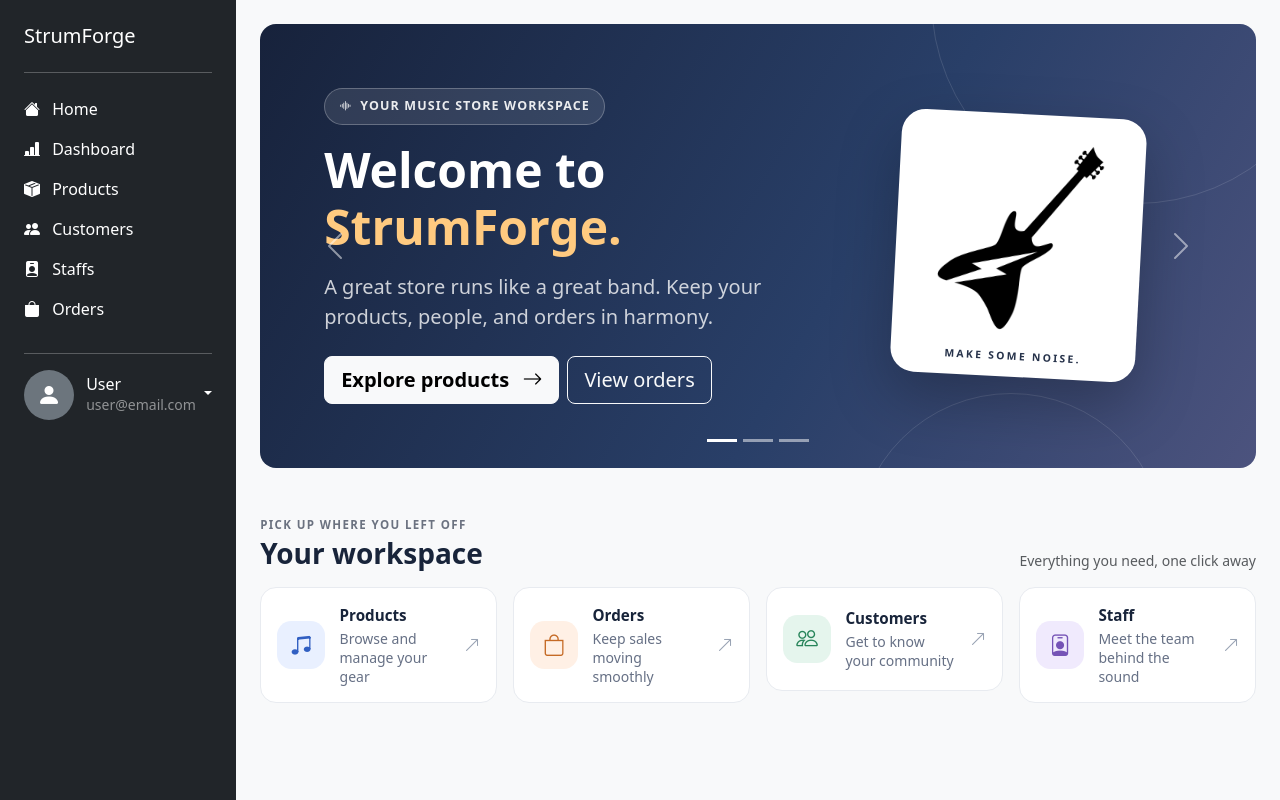
After one commit to aresiff/pt-1, a PHP site: page /home.php in a window 1280 px wide. The commit adds this page. Run offline with PHP 8.4, Linux system fonts and the light colour scheme.

Commit message:
Step 10 of the Project Task 1
 Create home.php for the front page and link sidebar items

```diff
--- a/header.php
+++ b/header.php
@@ -2,7 +2,7 @@
 <html lang="en">
 <head>
   <meta name="viewport" content="width=device-width, initial-scale=1.0">
-  <title>My App</title>
+  <title>StrumForge</title>
   <link href="https://cdn.jsdelivr.net/npm/bootstrap@5.3.0-alpha3/dist/css/bootstrap.min.css" rel="stylesheet">
   <link href="https://cdn.jsdelivr.net/npm/bootstrap-icons@1.13.1/font/bootstrap-icons.min.css" rel="stylesheet">
 </head>
--- /dev/null
+++ b/home.php
@@ -0,0 +1,354 @@
+<?php
+ob_start();
+?>
+
+<main class="home-page">
+    <section class="home-hero mb-5" aria-label="StrumForge welcome carousel">
+        <div id="homeCarousel" class="carousel slide carousel-fade" data-bs-ride="carousel" data-bs-interval="6500">
+            <div class="carousel-indicators">
+                <button type="button" data-bs-target="#homeCarousel" data-bs-slide-to="0" class="active" aria-current="true" aria-label="Welcome"></button>
+                <button type="button" data-bs-target="#homeCarousel" data-bs-slide-to="1" aria-label="Product management"></button>
+                <button type="button" data-bs-target="#homeCarousel" data-bs-slide-to="2" aria-label="Order management"></button>
+            </div>
+            <div class="carousel-inner rounded-4">
+                <div class="carousel-item active">
+                    <div class="home-hero-panel home-hero-panel--welcome">
+                        <div class="row align-items-center g-4">
+                            <div class="col-lg-7">
+                                <span class="home-eyebrow"><i class="bi bi-soundwave me-2"></i>Your music store workspace</span>
+                                <h1 class="display-5 fw-bold mt-3 mb-3">Welcome to <span>StrumForge.</span></h1>
+                                <p class="lead mb-4">A great store runs like a great band. Keep your products, people, and orders in harmony.</p>
+                                <div class="d-flex flex-wrap gap-2">
+                                    <a href="products.php" class="btn btn-light btn-lg fw-semibold">Explore products <i class="bi bi-arrow-right ms-2"></i></a>
+                                    <a href="orders.php" class="btn btn-outline-light btn-lg">View orders</a>
+                                </div>
+                            </div>
+                            <div class="col-lg-5 text-center">
+                                <div class="home-logo-wrap">
+                                    <img src="StrumForge_logo.jpeg" class="home-logo" alt="StrumForge guitar logo">
+                                    <span class="home-logo-caption">MAKE SOME NOISE.</span>
+                                </div>
+                            </div>
+                        </div>
+                    </div>
+                </div>
+                <div class="carousel-item">
+                    <div class="home-hero-panel home-hero-panel--products">
+                        <div class="row align-items-center g-4">
+                            <div class="col-lg-8">
+                                <span class="home-eyebrow"><i class="bi bi-box-seam me-2"></i>Find your next favorite</span>
+                                <h2 class="display-5 fw-bold mt-3 mb-3">Keep your collection in tune.</h2>
+                                <p class="lead mb-4">Stay on top of the instruments and gear that keep every performance going.</p>
+                                <a href="products.php" class="btn btn-light btn-lg fw-semibold">Go to products <i class="bi bi-arrow-right ms-2"></i></a>
+                            </div>
+                            <div class="col-lg-4 text-center">
+                                <div class="home-feature-icon"><i class="bi bi-music-note-list"></i></div>
+                                <div class="home-soundwave" aria-hidden="true"><span></span><span></span><span></span><span></span><span></span><span></span><span></span><span></span><span></span></div>
+                            </div>
+                        </div>
+                    </div>
+                </div>
+                <div class="carousel-item">
+                    <div class="home-hero-panel home-hero-panel--orders">
+                        <div class="row align-items-center g-4">
+                            <div class="col-lg-8">
+                                <span class="home-eyebrow"><i class="bi bi-receipt me-2"></i>From first note to final sale</span>
+                                <h2 class="display-5 fw-bold mt-3 mb-3">Make every order a hit.</h2>
+                                <p class="lead mb-4">Bring customer orders and invoice details together in one easy-to-reach place.</p>
+                                <a href="orders.php" class="btn btn-light btn-lg fw-semibold">Manage orders <i class="bi bi-arrow-right ms-2"></i></a>
+                            </div>
+                            <div class="col-lg-4 text-center">
+                                <div class="home-feature-icon"><i class="bi bi-bag-heart"></i></div>
+                                <div class="home-orbit home-orbit--one" aria-hidden="true"></div>
+                                <div class="home-orbit home-orbit--two" aria-hidden="true"></div>
+                            </div>
+                        </div>
+                    </div>
+                </div>
+            </div>
+            <button class="carousel-control-prev" type="button" data-bs-target="#homeCarousel" data-bs-slide="prev" aria-label="Previous slide">
+                <span class="carousel-control-prev-icon" aria-hidden="true"></span>
+            </button>
+            <button class="carousel-control-next" type="button" data-bs-target="#homeCarousel" data-bs-slide="next" aria-label="Next slide">
+                <span class="carousel-control-next-icon" aria-hidden="true"></span>
+            </button>
+        </div>
+    </section>
+
+    <section aria-labelledby="workspace-heading">
+        <div class="d-flex flex-wrap justify-content-between align-items-end gap-2 mb-3">
+            <div>
+                <p class="home-section-label mb-1">PICK UP WHERE YOU LEFT OFF</p>
+                <h2 id="workspace-heading" class="h3 fw-bold mb-0">Your workspace</h2>
+            </div>
+            <span class="text-muted small">Everything you need, one click away</span>
+        </div>
+        <div class="row g-3">
+            <div class="col-sm-6 col-xl-3">
+                <a href="products.php" class="home-shortcut">
+                    <span class="home-shortcut-icon home-shortcut-icon--blue"><i class="bi bi-music-note-beamed"></i></span>
+                    <span class="home-shortcut-copy"><strong>Products</strong><small>Browse and manage your gear</small></span>
+                    <i class="bi bi-arrow-up-right home-shortcut-arrow"></i>
+                </a>
+            </div>
+            <div class="col-sm-6 col-xl-3">
+                <a href="orders.php" class="home-shortcut">
+                    <span class="home-shortcut-icon home-shortcut-icon--orange"><i class="bi bi-bag"></i></span>
+                    <span class="home-shortcut-copy"><strong>Orders</strong><small>Keep sales moving smoothly</small></span>
+                    <i class="bi bi-arrow-up-right home-shortcut-arrow"></i>
+                </a>
+            </div>
+            <div class="col-sm-6 col-xl-3">
+                <a href="customers.php" class="home-shortcut">
+                    <span class="home-shortcut-icon home-shortcut-icon--green"><i class="bi bi-people"></i></span>
+                    <span class="home-shortcut-copy"><strong>Customers</strong><small>Get to know your community</small></span>
+                    <i class="bi bi-arrow-up-right home-shortcut-arrow"></i>
+                </a>
+            </div>
+            <div class="col-sm-6 col-xl-3">
+                <a href="staffs.php" class="home-shortcut">
+                    <span class="home-shortcut-icon home-shortcut-icon--purple"><i class="bi bi-person-badge"></i></span>
+                    <span class="home-shortcut-copy"><strong>Staff</strong><small>Meet the team behind the sound</small></span>
+                    <i class="bi bi-arrow-up-right home-shortcut-arrow"></i>
+                </a>
+            </div>
+        </div>
+    </section>
+</main>
+
+<style>
+    .home-page {
+        --home-ink: #18243a;
+        --home-muted: #667085;
+        color: var(--home-ink);
+    }
+
+    .home-hero-panel {
+        position: relative;
+        min-height: 390px;
+        overflow: hidden;
+        padding: clamp(2rem, 5vw, 4rem);
+        color: #fff;
+        background: #17223b;
+    }
+
+    .home-hero-panel::before,
+    .home-hero-panel::after {
+        position: absolute;
+        content: "";
+        border: 1px solid rgba(255, 255, 255, .12);
+        border-radius: 50%;
+        pointer-events: none;
+    }
+
+    .home-hero-panel::before {
+        width: 410px;
+        height: 410px;
+        top: -230px;
+        right: -85px;
+    }
+
+    .home-hero-panel::after {
+        width: 310px;
+        height: 310px;
+        right: 9%;
+        bottom: -235px;
+    }
+
+    .home-hero-panel--welcome { background: linear-gradient(120deg, #17223b 0%, #293f68 58%, #4c537e 100%); }
+    .home-hero-panel--products { background: linear-gradient(120deg, #163c45 0%, #176b68 58%, #3a8c82 100%); }
+    .home-hero-panel--orders { background: linear-gradient(120deg, #40284c 0%, #703d64 58%, #a15163 100%); }
+
+    .home-hero-panel .row,
+    .home-hero-panel .home-eyebrow,
+    .home-hero-panel h1,
+    .home-hero-panel h2,
+    .home-hero-panel p,
+    .home-hero-panel a,
+    .home-hero-panel .home-logo-wrap,
+    .home-hero-panel .home-feature-icon,
+    .home-hero-panel .home-soundwave,
+    .home-hero-panel .home-orbit {
+        position: relative;
+        z-index: 1;
+    }
+
+    .home-eyebrow {
+        display: inline-flex;
+        align-items: center;
+        padding: .5rem .85rem;
+        border: 1px solid rgba(255, 255, 255, .25);
+        border-radius: 50rem;
+        background: rgba(255, 255, 255, .1);
+        color: rgba(255, 255, 255, .9);
+        font-size: .78rem;
+        font-weight: 700;
+        letter-spacing: .09em;
+        text-transform: uppercase;
+    }
+
+    .home-hero-panel h1 span { color: #ffca80; }
+    .home-hero-panel .lead { max-width: 620px; color: rgba(255, 255, 255, .78); }
+
+    .home-logo-wrap {
+        display: inline-flex;
+        width: min(100%, 245px);
+        flex-direction: column;
+        align-items: center;
+        padding: 1rem 1rem .8rem;
+        border-radius: 1.5rem;
+        background: #fff;
+        box-shadow: 0 24px 60px rgba(0, 0, 0, .25);
+        transform: rotate(3deg);
+    }
+
+    .home-logo {
+        display: block;
+        width: 100%;
+        aspect-ratio: 1;
+        object-fit: contain;
+        border-radius: 1rem;
+    }
+
+    .home-logo-caption {
+        padding-top: .35rem;
+        color: #26324a;
+        font-size: .65rem;
+        font-weight: 800;
+        letter-spacing: .22em;
+    }
+
+    .home-feature-icon {
+        display: grid;
+        width: 180px;
+        height: 180px;
+        margin: 0 auto;
+        place-items: center;
+        border: 1px solid rgba(255, 255, 255, .25);
+        border-radius: 50%;
+        background: rgba(255, 255, 255, .12);
+        box-shadow: 0 0 0 20px rgba(255, 255, 255, .04), 0 0 0 42px rgba(255, 255, 255, .03);
+        color: #fff;
+        font-size: 5rem;
+    }
+
+    .home-soundwave {
+        display: flex;
+        height: 42px;
+        align-items: center;
+        justify-content: center;
+        gap: 6px;
+        margin-top: 1.5rem;
+    }
+
+    .home-soundwave span {
+        width: 5px;
+        height: 15px;
+        border-radius: 5px;
+        background: rgba(255, 255, 255, .8);
+        animation: home-wave 1s ease-in-out infinite alternate;
+    }
+
+    .home-soundwave span:nth-child(2n) { animation-delay: .2s; }
+    .home-soundwave span:nth-child(3n) { animation-delay: .4s; }
+    .home-soundwave span:nth-child(4n) { animation-delay: .6s; }
+
+    .home-orbit {
+        position: absolute !important;
+        top: 50%;
+        left: 50%;
+        width: 255px;
+        height: 255px;
+        border: 1px solid rgba(255, 255, 255, .25);
+        border-radius: 50%;
+        transform: translate(-50%, -50%) rotate(-25deg);
+    }
+
+    .home-orbit--two {
+        width: 310px;
+        height: 310px;
+        transform: translate(-50%, -50%) rotate(35deg);
+    }
+
+    .home-section-label {
+        color: #6b7280;
+        font-size: .72rem;
+        font-weight: 800;
+        letter-spacing: .12em;
+    }
+
+    .home-shortcut {
+        display: flex;
+        min-height: 104px;
+        align-items: center;
+        gap: .9rem;
+        padding: 1rem;
+        border: 1px solid #e8ebf0;
+        border-radius: 1rem;
+        background: #fff;
+        color: var(--home-ink);
+        text-decoration: none;
+        transition: transform .2s ease, box-shadow .2s ease, border-color .2s ease;
+    }
+
+    .home-shortcut:hover,
+    .home-shortcut:focus-visible {
+        transform: translateY(-3px);
+        border-color: #cdd6e5;
+        box-shadow: 0 12px 28px rgba(24, 36, 58, .08);
+        color: var(--home-ink);
+    }
+
+    .home-shortcut-icon {
+        display: grid;
+        width: 48px;
+        height: 48px;
+        flex: 0 0 48px;
+        place-items: center;
+        border-radius: .9rem;
+        font-size: 1.35rem;
+    }
+
+    .home-shortcut-icon--blue { background: #e9f0ff; color: #315fc2; }
+    .home-shortcut-icon--orange { background: #fff0e5; color: #c56a25; }
+    .home-shortcut-icon--green { background: #e5f5ed; color: #27845a; }
+    .home-shortcut-icon--purple { background: #f0eafd; color: #7553b6; }
+
+    .home-shortcut-copy {
+        display: flex;
+        min-width: 0;
+        flex-direction: column;
+        gap: .2rem;
+    }
+
+    .home-shortcut-copy strong { font-size: .95rem; }
+    .home-shortcut-copy small { color: var(--home-muted); line-height: 1.35; }
+    .home-shortcut-arrow { margin-left: auto; color: #98a2b3; }
+
+    @keyframes home-wave {
+        from { height: 10px; }
+        to { height: 36px; }
+    }
+
+    @media (max-width: 575.98px) {
+        .home-hero-panel { min-height: 500px; padding: 2rem 1.5rem 3.5rem; }
+        .home-hero-panel .display-5 { font-size: 2.2rem; }
+        .home-logo-wrap { width: 165px; }
+        .home-hero-panel--products .home-feature-icon,
+        .home-hero-panel--orders .home-feature-icon {
+            width: 120px;
+            height: 120px;
+            font-size: 3.5rem;
+        }
+    }
+
+    @media (prefers-reduced-motion: reduce) {
+        .home-soundwave span { animation: none; }
+        .home-shortcut { transition: none; }
+    }
+</style>
+
+<?php
+$content = ob_get_clean();
+require_once 'layout.php';
+?>
--- a/layout.php
+++ b/layout.php
@@ -8,7 +8,7 @@
         <div class="row">
             <a href="#" class="text-white text-decoration-none" data-bs-toggle="offcanvas" data-bs-target="#mySidebar">
                 <i class="bi bi-list"></i>
-                <h5 class="ms-3 d-inline">My Company</h5>
+                <h5 class="ms-3 d-inline">StrumForge</h5>
             </a>
         </div>
     </div>
--- a/sidebar.php
+++ b/sidebar.php
@@ -10,7 +10,7 @@
                     <hr>
                     <ul class="mynav nav nav-pills flex-column">
                         <li class="nav-item mb-3 mt-2">
-                            <a href="" class="text-decoration-none text-white">
+                            <a href="home.php" class="text-decoration-none text-white" aria-current="page">
                                 <i class="bi bi-house-fill me-2"></i>
                                 Home
                             </a>
```
Also changed, not shown: StrumForge_logo.jpeg (added).
